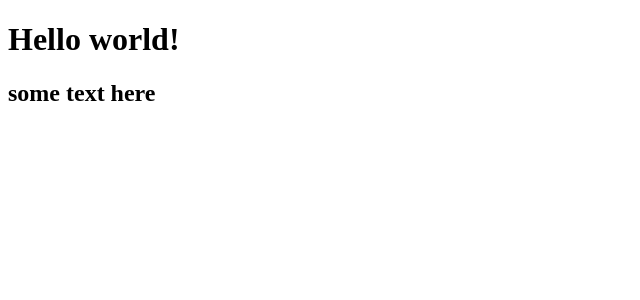
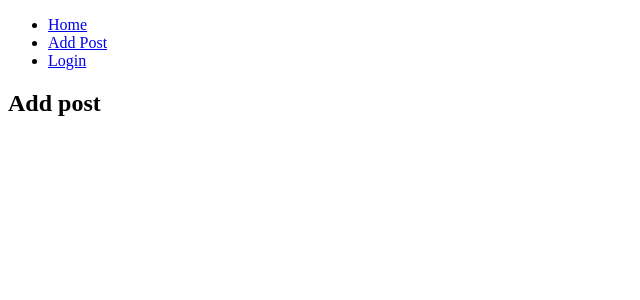
Before and after one commit to jablpiotrek/v-blog, a Vue app: page /#/add-post in a window 1280 px wide. Shown: the top 300 px of the page, without its empty margins (0-640 px from the left). Built offline with nearby package versions, Linux system fonts and the light colour scheme; no server answers; the database is empty; sample sign-in values are in the browser's storage.

Commit message:
Continue scaffolding application, views and component added

```diff
--- a/src/App.vue
+++ b/src/App.vue
@@ -1,23 +1,30 @@
 <template>
   <div id="app">
-    <hello-world
-      subtitle="some text here"
-    />
+    <navigation />
+    <router-view />
   </div>
 </template>
 
 <script>
-import HelloWorld from "./components/HelloWorld";
+import firebase from "firebase/app";
+import "firebase/auth";
+
+import Navigation from "@/components/Navigation.vue"
 export default {
   name: "App",
   components: {
-    HelloWorld
+    Navigation
+  },
+  methods: {
+    watchLoggedUser() {
+      firebase.auth().onAuthStateChanged(user => {
+        this.$store.dispatch("setCurrentUser", user);
+      });
+    }
   },
   created() {
     this.$store.dispatch("getPosts");
+    this.watchLoggedUser();
   }
 };
 </script>
-
-<style scoped lang="scss">
-</style>
--- a/src/components/HelloWorld.vue
+++ /dev/null
@@ -1,22 +0,0 @@
-<template>
-  <div class="hello-world">
-    <div class="hello-world__header">
-      <h1 class="hello-world__title">
-        Hello world!
-      </h1>
-      <h2 class="hello-world__subtitle">
-        {{ subtitle }}
-      </h2>
-    </div>
-  </div>
-</template>
-
-<script>
-export default {
-  name: "HelloWorld",
-  props: ["subtitle"]
-};
-</script>
-
-<style scoped lang="scss">
-</style>
--- /dev/null
+++ b/src/components/Navigation.vue
@@ -0,0 +1,21 @@
+<template>
+  <div>
+    <ul>
+      <li>
+        <router-link to="/">Home</router-link>
+      </li>
+      <li v-if="this.$store.getters.isUserLoggedIn">
+        <router-link to="add-post">Add Post</router-link>
+      </li>
+      <li>
+        <router-link to="login">Login</router-link>
+      </li>
+    </ul>
+  </div>
+</template>
+
+<script>
+export default {
+  name: "Navigation",
+}
+</script>
--- /dev/null
+++ b/src/views/AddPost.vue
@@ -0,0 +1,13 @@
+<template>
+    <div>
+        <h2>
+            Add post
+        </h2>
+    </div>
+</template>
+
+<script>
+export default {
+  name: "AddPost"
+};
+</script>
--- a/src/views/Home.vue
+++ b/src/views/Home.vue
@@ -1,19 +1,15 @@
 <template>
-  <div class="home">
-    <img alt="Vue logo" src="../assets/logo.png">
-    <p>Vue app with vue-cli 3</p>
-    <HelloWorld msg="Welcome to Your Vue.js App"/>
+  <div>
+    <h2>
+      Home
+    </h2>
+
   </div>
 </template>
 
 <script>
-// @ is an alias to /src
-import HelloWorld from "@/components/HelloWorld.vue";
 
 export default {
-  name: "home",
-  components: {
-    HelloWorld
-  }
+  name: "home"
 };
 </script>
--- /dev/null
+++ b/src/views/Login.vue
@@ -0,0 +1,76 @@
+<template>
+    <div>
+      <h2>
+        Sign in
+      </h2>
+      <form v-if="!isUserLoggedIn" name="login">
+        <div>
+          <label for="">e-mail</label>
+          <input type="email" v-model="email" name="email" autocomplete="email">
+        </div>
+        <div>
+          <label for="">Password</label>
+          <input type="password" v-model="password" name="password" autocomplete="password">
+        </div>
+        <button type="button" name="log-in" @click="logIn">
+          Sign in
+        </button>
+      </form>
+      <div v-else>
+        <p>
+          You are logged in.
+        </p>
+        <button type="button" name="password" @click="logOut">
+          Log out
+        </button>
+      </div>
+      <p v-if="authError">
+        {{ authError.message }}
+      </p>
+    </div>
+</template>
+
+<script>
+import firebase from "firebase/app";
+import "firebase/auth";
+
+export default {
+  name: "Login",
+  data() {
+    return {
+      email: "",
+      password: "",
+      authError: {}
+    };
+  },
+  computed: {
+    isUserLoggedIn() {
+      return !!this.$store.state.currentUser;
+    }
+  },
+  methods: {
+    logIn() {
+      firebase
+        .auth()
+        .signInWithEmailAndPassword(this.email, this.password)
+        .then(() => {
+          this.authError = null;
+        })
+        .catch(error => {
+          this.authError = error;
+        });
+    },
+    logOut() {
+      firebase
+        .auth()
+        .signOut()
+        .then(() => {
+          this.authError = null;
+        })
+        .catch(error => {
+          this.authError = error;
+        });
+    }
+  }
+};
+</script>
```
Also changed, not shown: src/components/Post.vue (added, +25 -0 lines).
